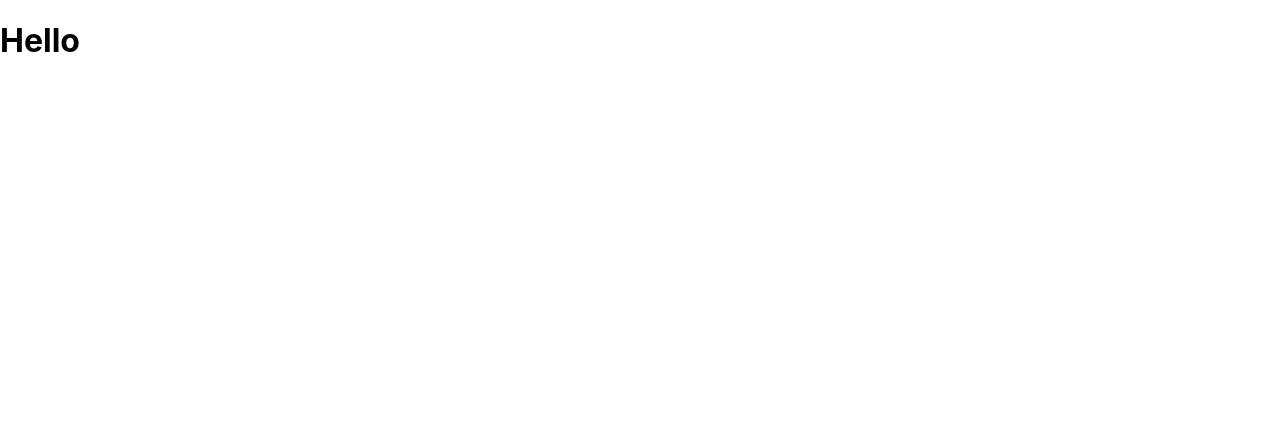
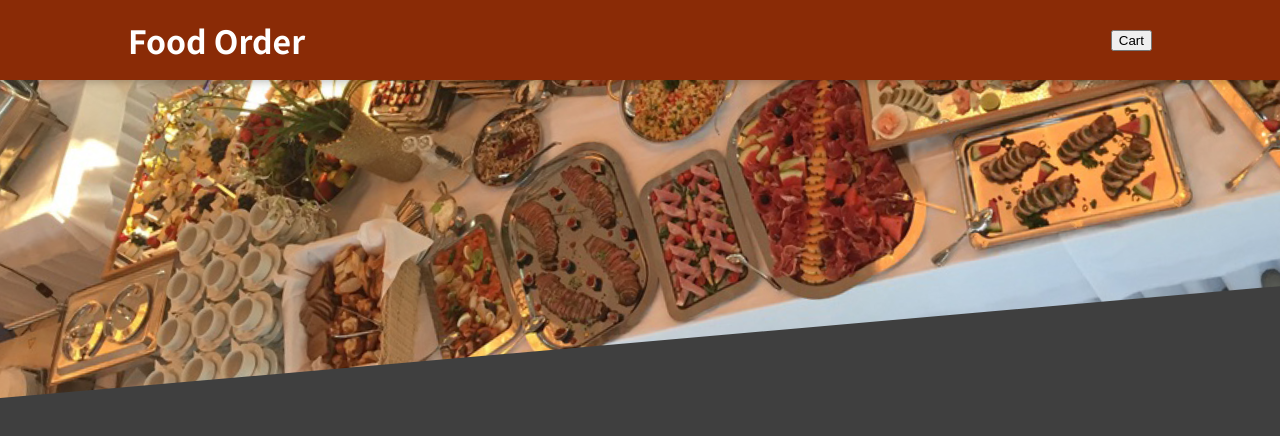
Before and after one commit to vargassormm1/FoodOrder, a React (Create React App) app: page / in a window 1280 px wide. Shown: the top 436 px of the page. Built offline with nearby package versions, Linux system fonts and the light colour scheme.

Commit message:
Added Header component with meals image and header css

```diff
--- a/src/App.js
+++ b/src/App.js
@@ -1,8 +1,11 @@
+import { Fragment } from "react";
+import Header from "./Components/Layout/Header";
+
 function App() {
   return (
-    <div className="App">
-      <h1>Hello</h1>
-    </div>
+    <Fragment>
+      <Header />
+    </Fragment>
   );
 }
 
--- a/src/Components/Layout/Header.js
+++ b/src/Components/Layout/Header.js
@@ -1,14 +1,17 @@
 import { Fragment } from "react";
+
+import foodImage from "../../Assests/meals.jpg";
+import classes from "./Header.module.css";
 
 const Header = (props) => {
   return (
     <Fragment>
-      <header>
+      <header className={classes.header}>
         <h1>Food Order</h1>
         <button>Cart</button>
       </header>
-      <div>
-        <img src="" alt="" />
+      <div className={classes["main-image"]}>
+        <img src={foodImage} alt="Big Meal Feast" />
       </div>
     </Fragment>
   );
--- /dev/null
+++ b/src/Components/Layout/Header.module.css
@@ -0,0 +1,29 @@
+.header {
+  position: fixed;
+  top: 0;
+  left: 0;
+  width: 100%;
+  height: 5rem;
+  background-color: #8a2b06;
+  color: white;
+  display: flex;
+  justify-content: space-between;
+  align-items: center;
+  padding: 0 10%;
+  box-shadow: 0 2px 8px rgba(0, 0, 0, 0.25);
+  z-index: 10;
+}
+
+.main-image {
+  width: 100%;
+  height: 25rem;
+  z-index: 0;
+  overflow: hidden;
+}
+
+.main-image img {
+  width: 110%;
+  height: 100%;
+  object-fit: cover;
+  transform: rotateZ(-5deg) translateY(-4rem) translateX(-1rem);
+}
--- a/src/index.css
+++ b/src/index.css
@@ -1,13 +1,14 @@
+@import url("https://fonts.googleapis.com/css2?family=Noto+Sans+JP:wght@400;700&display=swap");
+
+* {
+  box-sizing: border-box;
+}
+
+html {
+  font-family: "Noto Sans JP", sans-serif;
+}
+
 body {
   margin: 0;
-  font-family: -apple-system, BlinkMacSystemFont, 'Segoe UI', 'Roboto', 'Oxygen',
-    'Ubuntu', 'Cantarell', 'Fira Sans', 'Droid Sans', 'Helvetica Neue',
-    sans-serif;
-  -webkit-font-smoothing: antialiased;
-  -moz-osx-font-smoothing: grayscale;
+  background-color: #3f3f3f;
 }
-
-code {
-  font-family: source-code-pro, Menlo, Monaco, Consolas, 'Courier New',
-    monospace;
-}
```
Also changed, not shown: src/Assests/meals.jpg (added).
